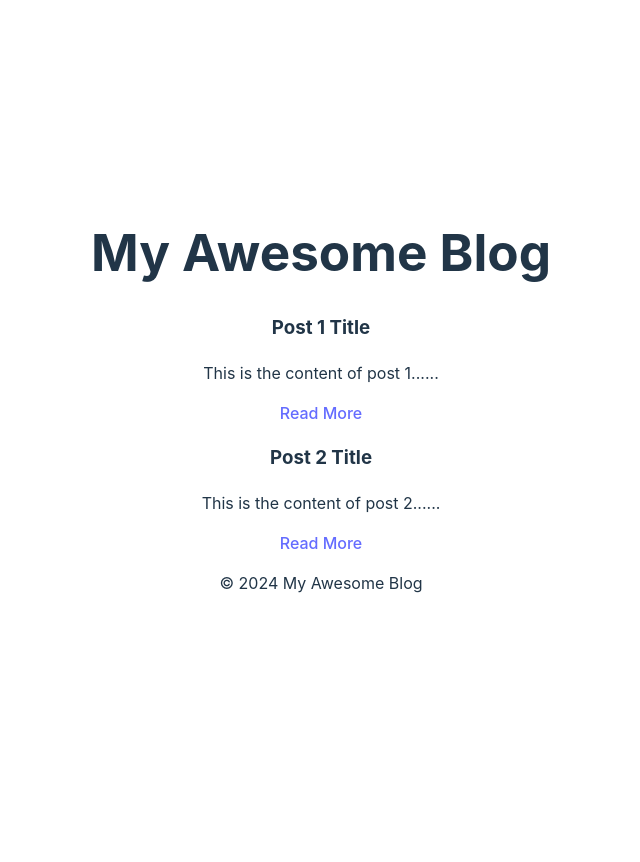
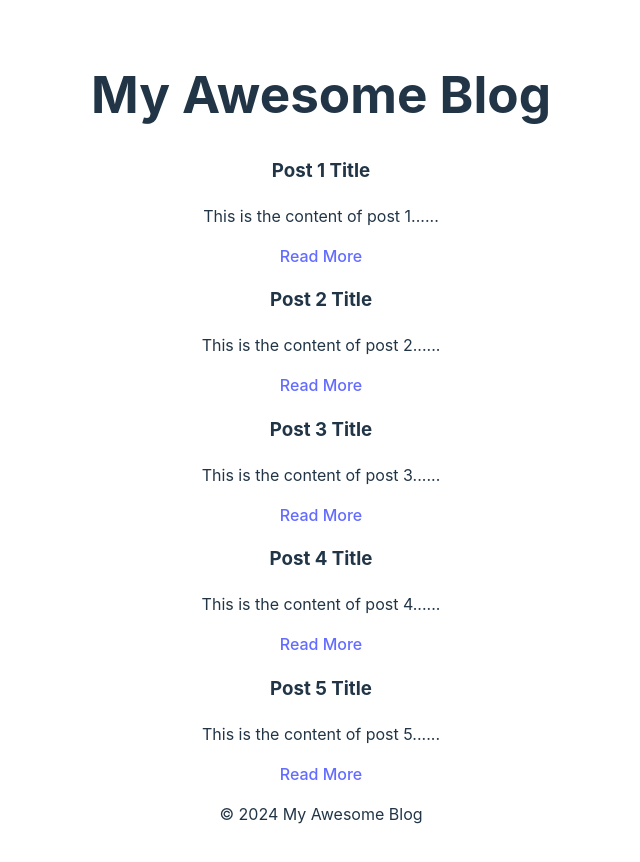
Before and after one commit to mugane-wahome/React--apps, a React (Vite) app: page / in a window 1280 px wide. Shown: the top 862 px of the page, without its empty margins (319-959 px from the left). Before the commit the page ends 800 px from the top, so only its background shows below. Built offline with nearby package versions, Linux system fonts and the light colour scheme.

Commit message:
initial commit

```diff
--- a/src/components/BlogList.jsx
+++ b/src/components/BlogList.jsx
@@ -3,7 +3,9 @@ import React from 'react';
 const blogPosts = [
   { id: 1, title: 'Post 1 Title', content: 'This is the content of post 1...' },
   { id: 2, title: 'Post 2 Title', content: 'This is the content of post 2...' },
-  // Add more posts here
+  { id: 3, title: 'Post 3 Title', content: 'This is the content of post 3...' },
+  { id: 4, title: 'Post 4 Title', content: 'This is the content of post 4...' },
+  { id: 5, title: 'Post 5 Title', content: 'This is the content of post 5...' },
 ];
 
 const BlogList = () => {
```
